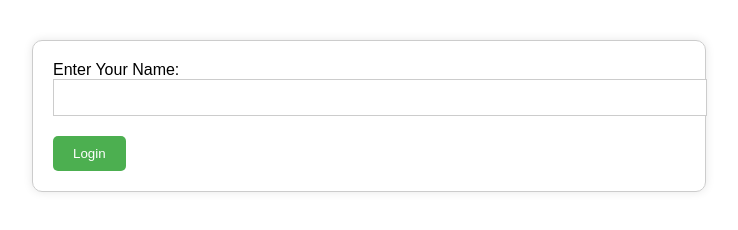
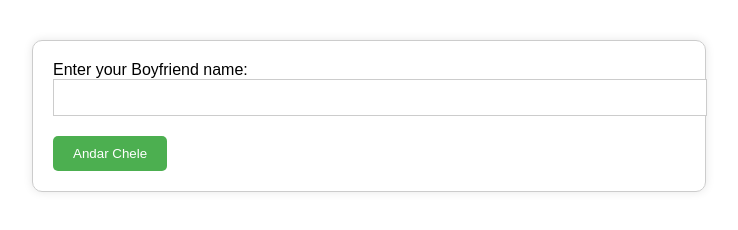
Before and after one commit to Satish7799/posday, a plain HTML site: page index.html in a window 1280 px wide. Shown: the whole page, without its empty margins (271-1009 px from the left). Drawn offline with Linux system fonts and the light colour scheme.

Commit message:
Update index.html

```diff
--- a/index.html
+++ b/index.html
@@ -7,9 +7,9 @@
 <body>
 
 	<form id="login-form">
-		<label for="code">Enter Your Name:</label>
+		<label for="code">Enter your Boyfriend name:</label>
 		<input type="password" id="code" name="code">
-		<button id="submit-btn">Login</button>
+		<button id="submit-btn">Andar Chele</button>
 	</form>
 	<div id="result"></div>
 
```
